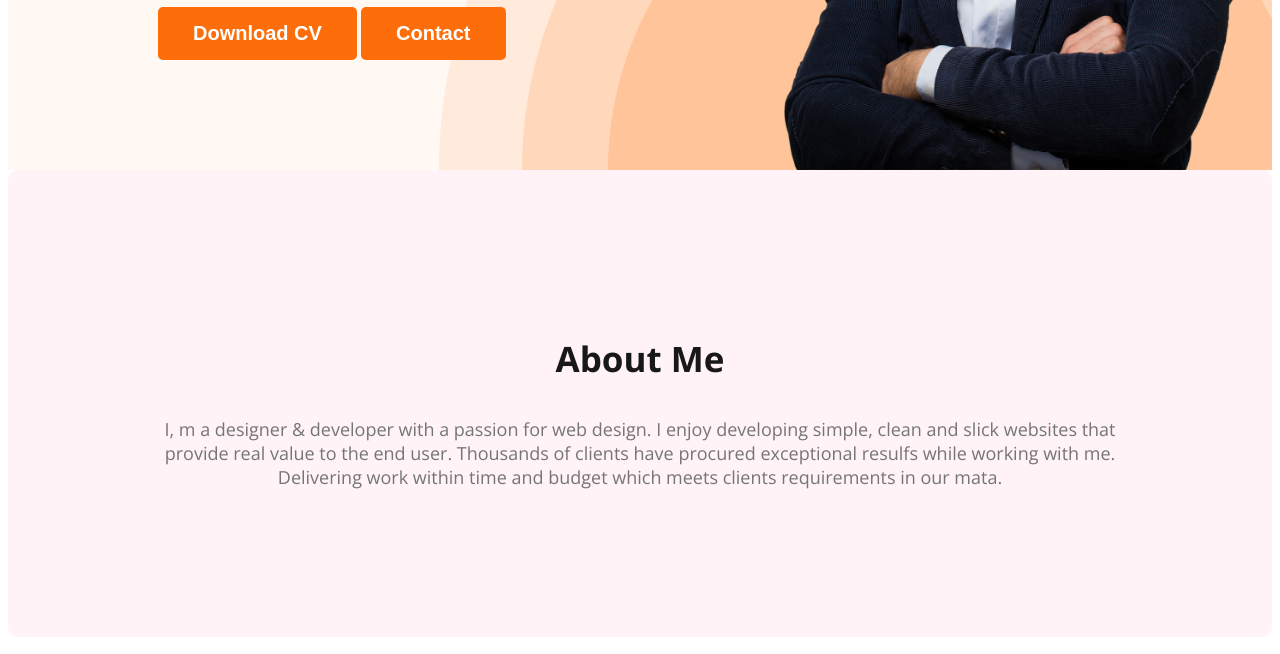
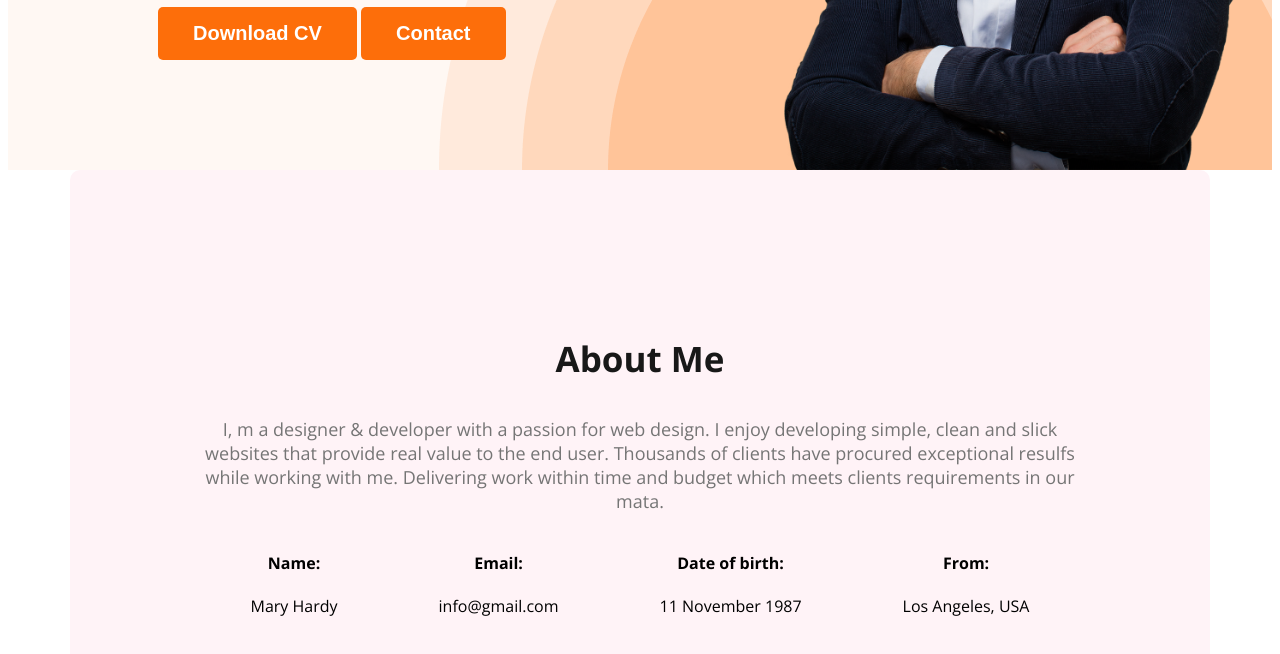
Before and after one commit to SabrinaSayla/Developer-Portfolio, a plain HTML site: page index.html in a window 1280 px wide. Shown: the part 598-1252 px from the top of the page. Drawn offline with nearby package versions, Linux system fonts and the light colour scheme.

Commit message:
add about info

```diff
--- a/index.html
+++ b/index.html
@@ -38,7 +38,27 @@
         <section class="about">
             <h3 class="section-title">About Me</h3>
             <p class="section-description">I, m a designer & developer with a passion for web design. I enjoy developing simple, clean and slick websites that provide real value to the end user. Thousands of clients have procured exceptional resulfs while working with me. Delivering work within time and budget which meets clients requirements in our mata.</p>
-        </section>
+            <div class="about-info-container">
+            <!-- .about-info*4>h4.info-title+p.info-description -->
+             <div class="about-info">
+                <h4 class="info-title">Name:</h4>
+                <p class="info-description">Mary Hardy</p>
+             </div>
+             <div class="about-info">
+                <h4 class="info-title">Email:</h4>
+                <p class="info-description">info@gmail.com</p>
+             </div>
+             <div class="about-info">
+                <h4 class="info-title">Date of birth:</h4>
+                <p class="info-description">11  November 1987</p>
+             </div>
+             <div class="about-info">
+                <h4 class="info-title">From:</h4>
+                <p class="info-description">Los Angeles, USA</p>
+             </div>
+        </div>
+
+
     </main>
     <footer>
 
--- a/styles/portfolio.css
+++ b/styles/portfolio.css
@@ -91,10 +91,20 @@ nav a{
     margin-bottom: 10px;
 }
 /* main section styles */
-
+main{
+    max-width: 1140px;
+    margin: 0 auto;
+}
 /* about section styles */
 .about{
     padding: 130px;
     border-radius: 10px;
     background: #fff3f7;
 }
+.about-info-container{
+    display: flex;
+    justify-content: space-around;
+}
+.about-info{
+    text-align: center;
+}
```
